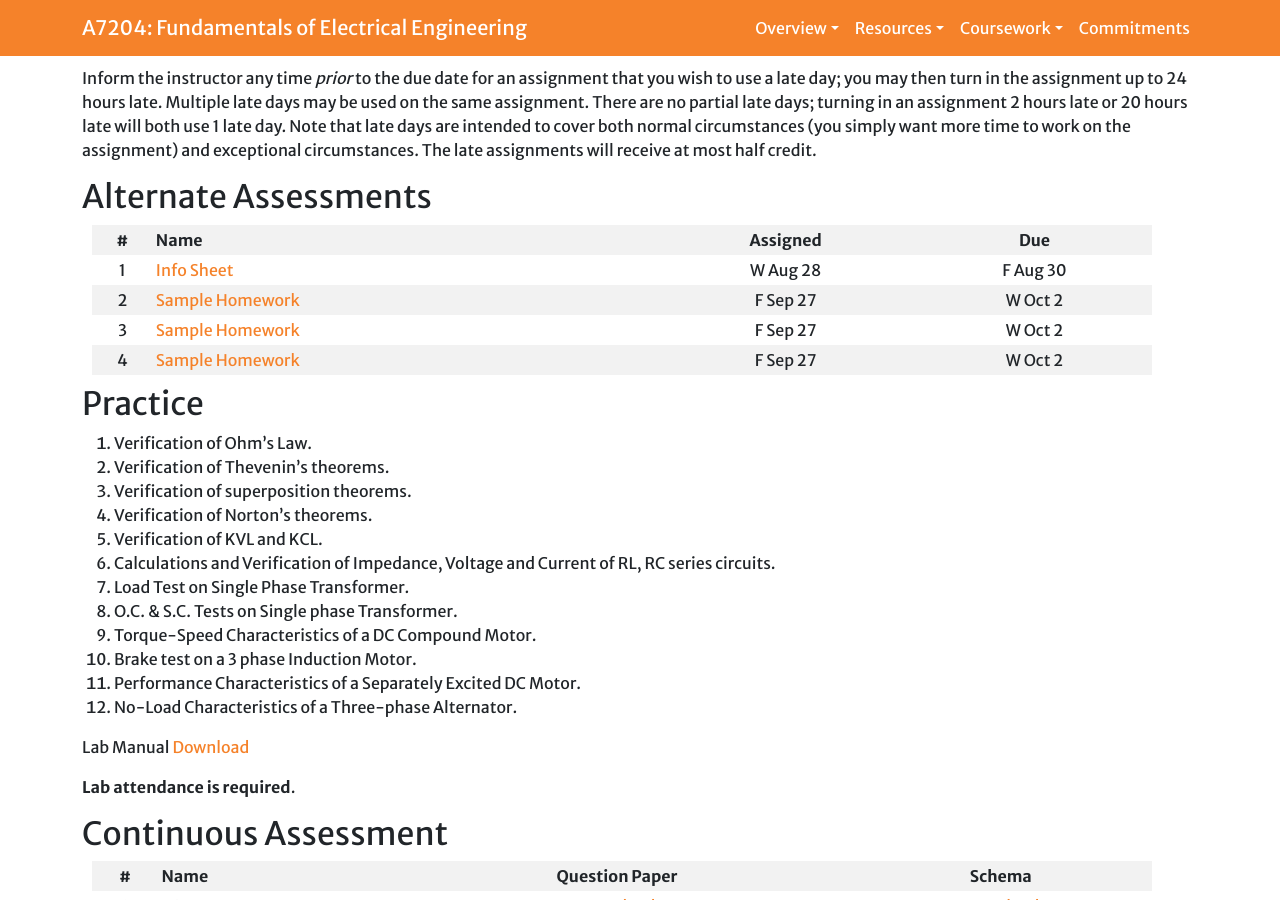
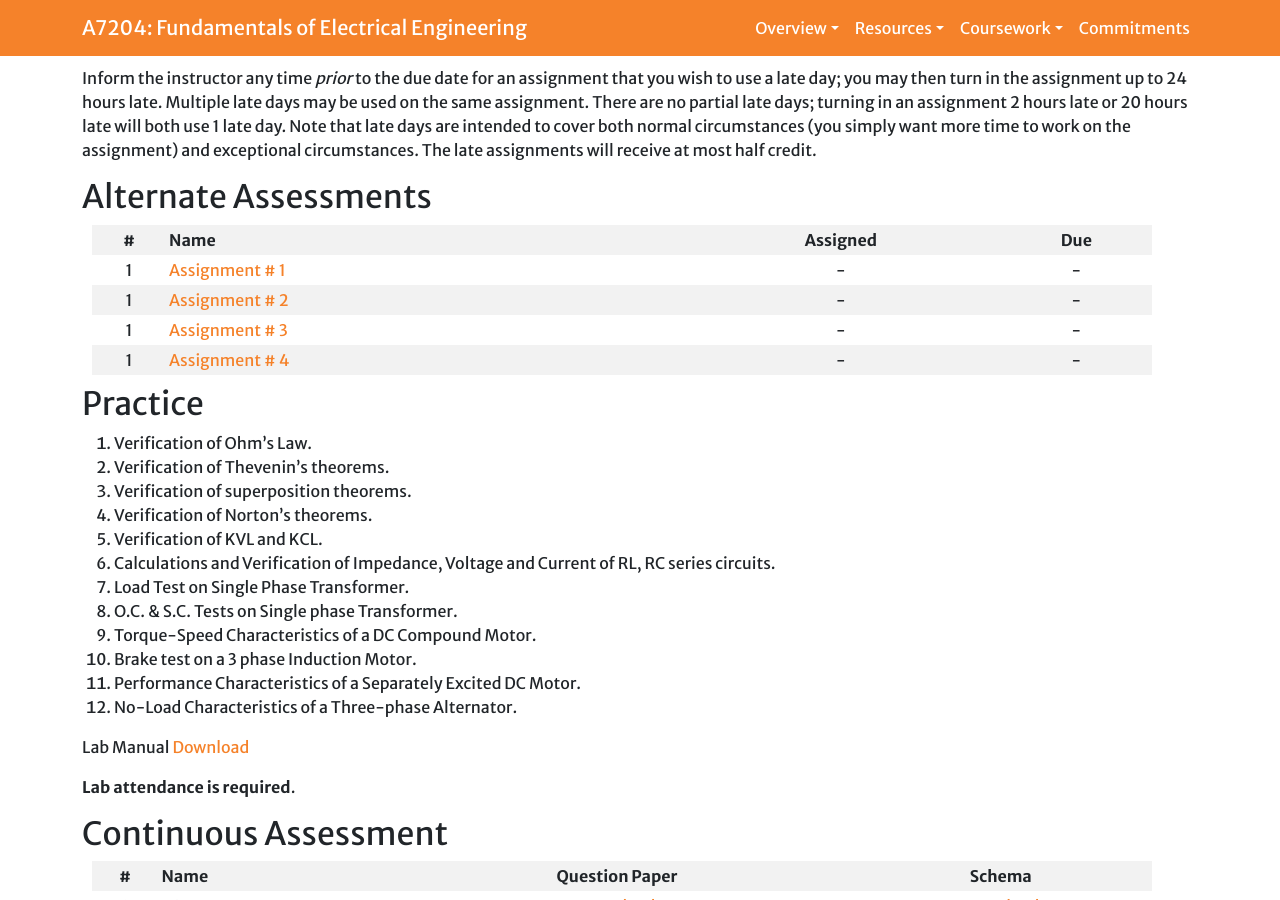
Before and after one commit to vardhaman-eee/a7204, a Jekyll site: the page built from index.md, in a window 1280 px wide and 900 px high, scrolled down 1787 px. Built offline with Jekyll 4.4.1, drawn with Linux system fonts in a browser that asks for light colours; a script that is not in the unit is left out; our own code applies the rules of GitHub Pages for plain Markdown files.

Commit message:
updated links

```diff
--- a/index.md
+++ b/index.md
@@ -72,10 +72,10 @@ both use 1 late day. Note that late days are intended to cover both normal circu
 
 | #  | Name | Assigned | Due |
 |:--:|-----||:--------:|:---:|
-|1 | [Info Sheet](https://docs.google.com/forms/d/e/1FAIpQLSdtxgmw2tL6IzzK0qq3Fw2h2FTFmGHoTRs8p6wTfTToUn7pZg/viewform?usp=sf_link) | W Aug 28 | F Aug 30 |
-|2 | [Sample Homework]({{site.baseurl}}/homework/function-reading.pdf) | F Sep 27 | W Oct 2 |
-|3 | [Sample Homework]({{site.baseurl}}/homework/function-reading.pdf) | F Sep 27 | W Oct 2 |
-|4 | [Sample Homework]({{site.baseurl}}/homework/function-reading.pdf) | F Sep 27 | W Oct 2 |
+|1 | [Assignment # 1](link) | - | - |
+|1 | [Assignment # 2](link) | - | - |
+|1 | [Assignment # 3](link) | - | - |
+|1 | [Assignment # 4](link) | - | - |
 
 ## <a name="practice">Practice</a>
 
```
